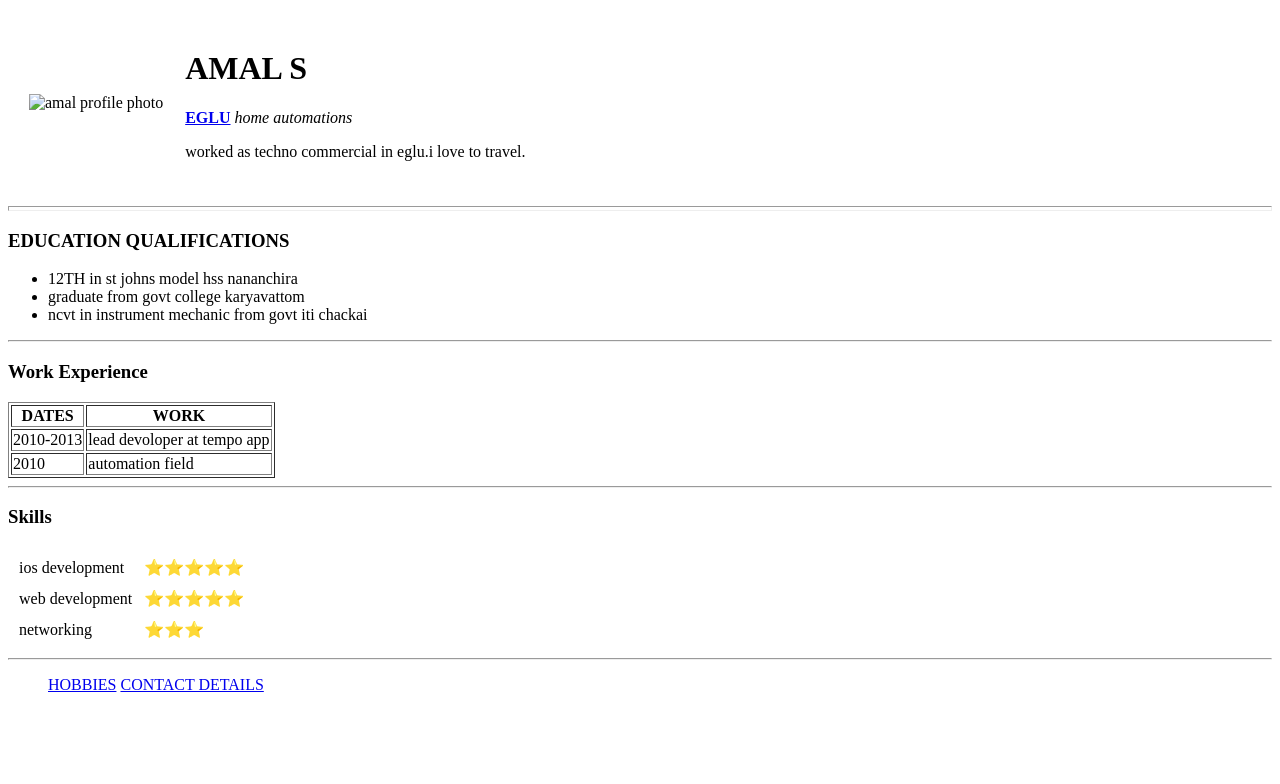
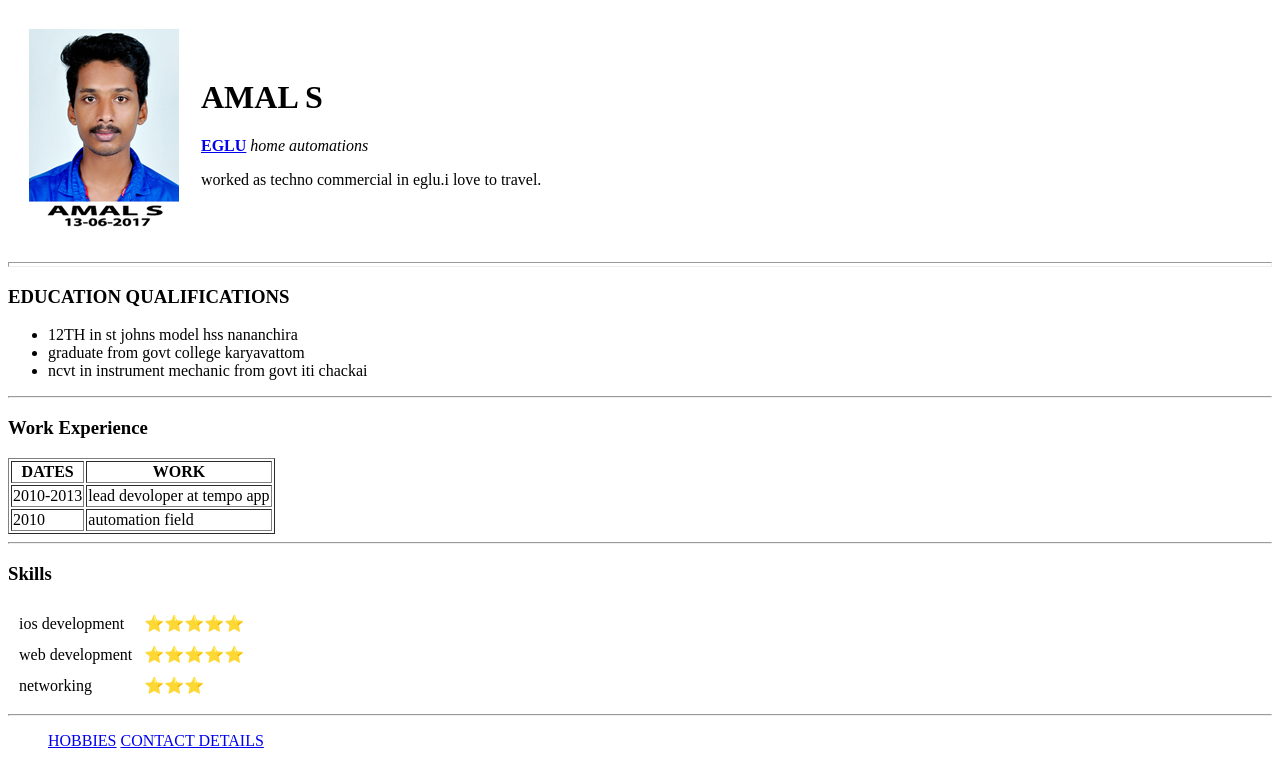
Before and after one commit to amals123sivan/cv, a plain HTML site: page index.html in a window 1280 px wide. Drawn offline with Linux system fonts and the light colour scheme.

Commit message:
Update index.html

```diff
--- a/index.html
+++ b/index.html
@@ -5,7 +5,7 @@
     <body>
         <table cellspacing="20" >
             <tr>
-                <td><img src="images/June13.jpg" alt="amal profile photo"></td>
+                <td><img src="June13.jpg" alt="amal profile photo"></td>
                 <td><h1>AMAL S</h1>
                     <p><strong><a href="https://www.myeglu.com/">EGLU</a></a></strong> <em>home automations</em></p>
                     <p>worked as techno commercial in eglu.i love to travel.</p></td>
```
